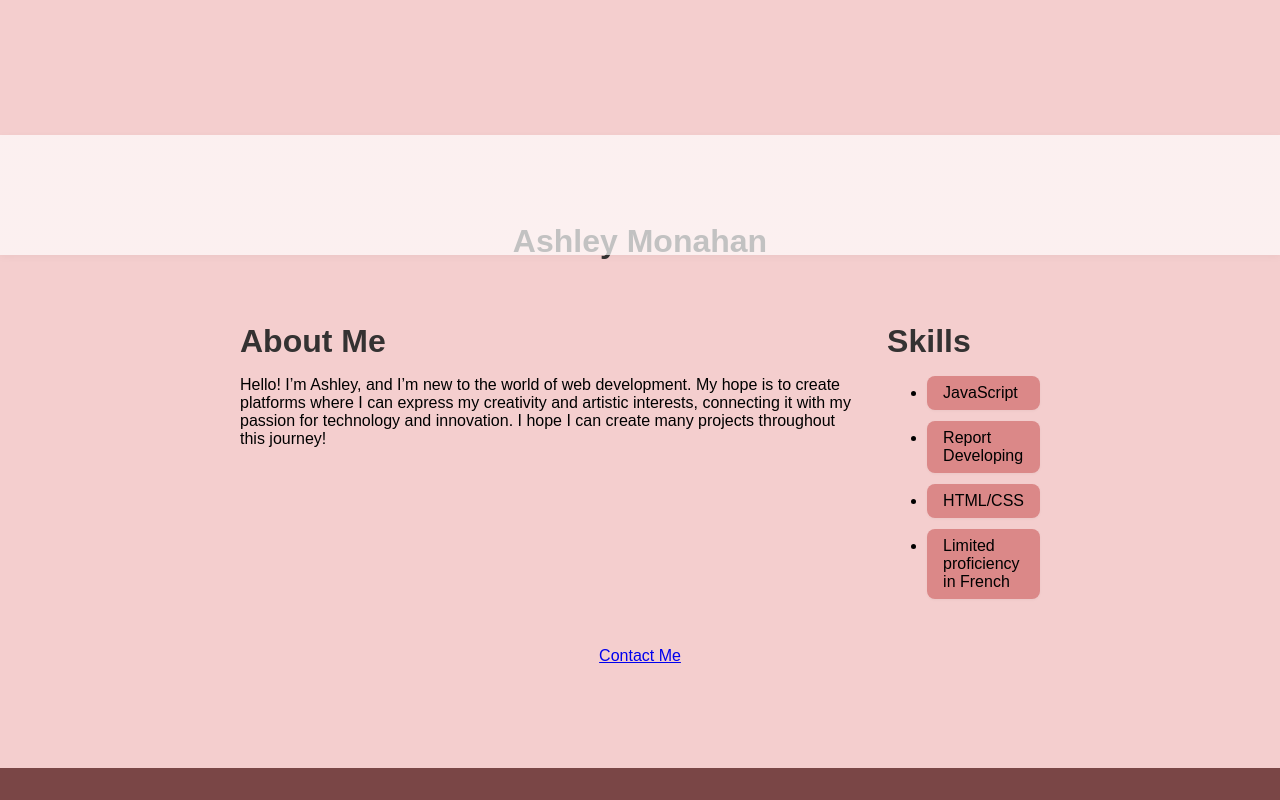
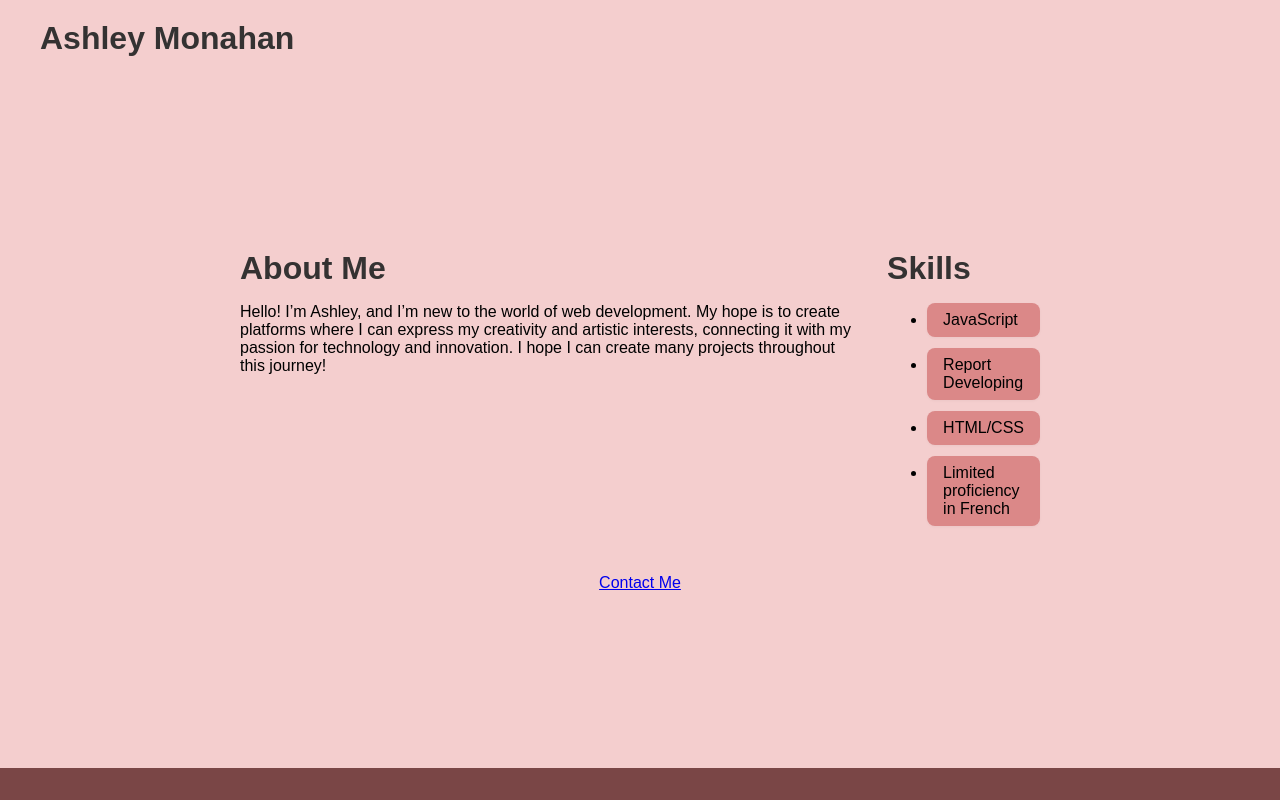
Before and after one commit to AM-2026/WD-project, a plain HTML site: page index.html in a window 1280 px wide. Drawn offline with Linux system fonts and the light colour scheme.

Commit message:
refactor: clean up CSS styles and remove unused top-banner

```diff
--- a/style.css
+++ b/style.css
@@ -15,8 +15,11 @@ h1, h2, h3 {
 
 h1 {
     font-size: 2em;
-    margin-top: 0.5em;
-    text-align: center;
+    margin: 0;
+    text-align: left;
+    position: absolute;
+    top: 20px;
+    left: 40px;
 }
 
 h2, h3 {
@@ -52,24 +55,5 @@ h2, h3 {
     left: 0;
     bottom: 0;
     z-index: 100;
-  }
-/* Move .top-banner OUTSIDE of .footer-banner */
-.top-banner {
-    width: 100%;
-    height: 120px;
-    background:
-        linear-gradient(rgba(255,255,255,0.7), rgba(255,255,255,0.7)),
-        url('img/pink.jpg') center/cover no-repeat;
-    color: #d32f2f;
-    display: flex;
-    align-items: center;
-    justify-content: center;
-    font-size: 2em;
-    font-weight: bold;
-    position: relative;
-    z-index: 10;
-    box-shadow: 0 2px 8px rgba(0,0,0,0.04);
-    margin-bottom: -1.5em;
-    text-shadow: 0 1px 4px #fff, 0 0 2px #fff;
+
 }
-}
```
Also changed, not shown: index.html (+1 -0 lines).
